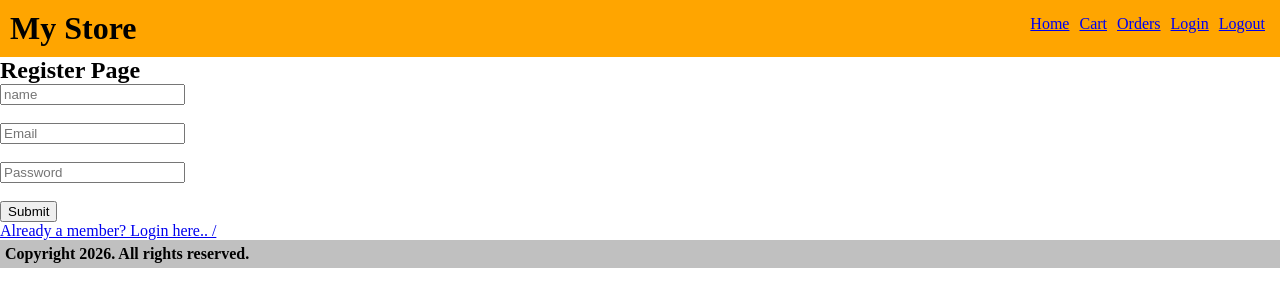
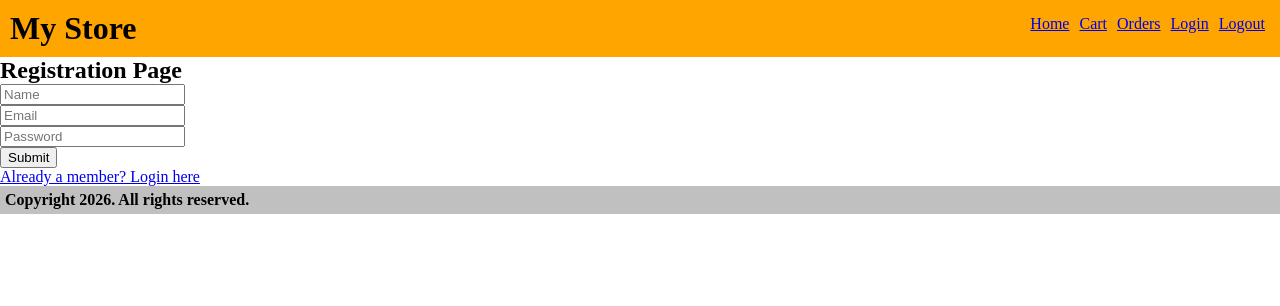
Before and after one commit to GURU-SEKHAR-REDDY54/frontend_app, a React app: page /register in a window 1280 px wide. Shown: the top 306 px of the page. Built offline with nearby package versions, Linux system fonts and the light colour scheme; the HTML template or start-up script is replaced by a standard one.

Commit message:
updated login,register links

```diff
--- a/src/App.jsx
+++ b/src/App.jsx
@@ -3,26 +3,26 @@
 import Content from "./components/Content";
 import Footer from "./components/Footer";
 import Login from "./components/Login";
+import Logout from "./components/Logout";
 import Register from "./components/Register";
 import Cart from "./components/Cart";
 import Orders from "./components/Orders";
-import Logout from "./components/Logout";
-import { BrowserRouter, Routes, Route } from "react-router-dom";
-export const AppContext= createContext()
+import { BrowserRouter, Route, Routes } from "react-router-dom";
+export const AppContext = createContext();
 function App() {
-  const [user, setUser] = useState({})
+  const [user, setUser] = useState({});
   return (
     <div>
-      <AppContext.Provider value={{user, setUser}}>
+      <AppContext.Provider value={{ user, setUser }}>
         <BrowserRouter>
           <Header />
           <Routes>
             <Route index element={<Content />} />
             <Route path="cart" element={<Cart />} />
             <Route path="login" element={<Login />} />
+            <Route path="logout" element={<Logout />} />
             <Route path="register" element={<Register />} />
             <Route path="orders" element={<Orders />} />
-          <Route path="logout" element={<Logout />} />
           </Routes>
           <Footer />
         </BrowserRouter>
--- a/src/components/Login.jsx
+++ b/src/components/Login.jsx
@@ -1,20 +1,40 @@
 import { Link } from "react-router-dom";
-import { useState } from "react";
+import { useContext } from "react";
+import { AppContext } from "../App";
+import axios from "axios";
+import { useNavigate } from "react-router-dom";
 function Login() {
+  const { user, setUser } = useContext(AppContext);
+  const API_URL = import.meta.env.VITE_API_URL;
+  const Navigate = useNavigate()
+  const handleLogin = async () => {
+    const url = API_URL + "/auth/signin";
+    const response = await axios.post(url, user);
+    setUser(response)
+    Navigate("/")
+  };
   return (
     <div>
       <h2>Login Page</h2>
       <p>
-        <input type="text" placeholder="Email" />
+        <input
+          type="text"
+          onChange={(e) => setUser({ ...user, email: e.target.value })}
+          placeholder="Email"
+        />
       </p>
       <p>
-        <input type="password" placeholder="Password" />
+        <input
+          type="password"
+          onChange={(e) => setUser({ ...user, password: e.target.value })}
+          placeholder="Password"
+        />
       </p>
       <p>
-        <button>Login</button>
+        <button onClick={handleLogin}>Login</button>
       </p>
       <p>
-        <Link to="/register"> New user Register here</Link>
+        <Link to="/register">New user register here</Link>
       </p>
     </div>
   );
--- a/src/components/Register.jsx
+++ b/src/components/Register.jsx
@@ -5,44 +5,41 @@
 function Register() {
   const [user, setUser] = useState({});
   const API_URL = import.meta.env.VITE_API_URL;
+  const Navigate = useNavigate();
   const handleSubmit = async () => {
-    const Navigate = useNavigate();
     const url = API_URL + "/auth/signup";
     const response = await axios.post(url, user);
     Navigate("/login");
   };
   return (
     <div>
-      <h2>Register Page</h2>
+      <h2>Registration Page</h2>
       <p>
         <input
           type="text"
           onChange={(e) => setUser({ ...user, name: e.target.value })}
-          placeholder="name"
+          placeholder="Name"
         />
-      </p>{" "}
-      <br />
+      </p>
       <p>
         <input
           type="text"
           onChange={(e) => setUser({ ...user, email: e.target.value })}
           placeholder="Email"
         />
-      </p>{" "}
-      <br />
+      </p>
       <p>
         <input
           type="password"
           onChange={(e) => setUser({ ...user, password: e.target.value })}
           placeholder="Password"
         />
-      </p>{" "}
-      <br />
-      <p>
-        <button>Submit</button>
       </p>
       <p>
-        <Link to="/login">Already a member? Login here.. /</Link>
+        <button onClick={handleSubmit}>Submit</button>
+      </p>
+      <p>
+        <Link to="/login">Already a member? Login here</Link>
       </p>
     </div>
   );
```
Also changed, not shown: src/temp.js (added, +25 -0 lines), 1 other file (tests, documents, lock files or other folders). Lines whose indentation alone changed are shown as unchanged.
